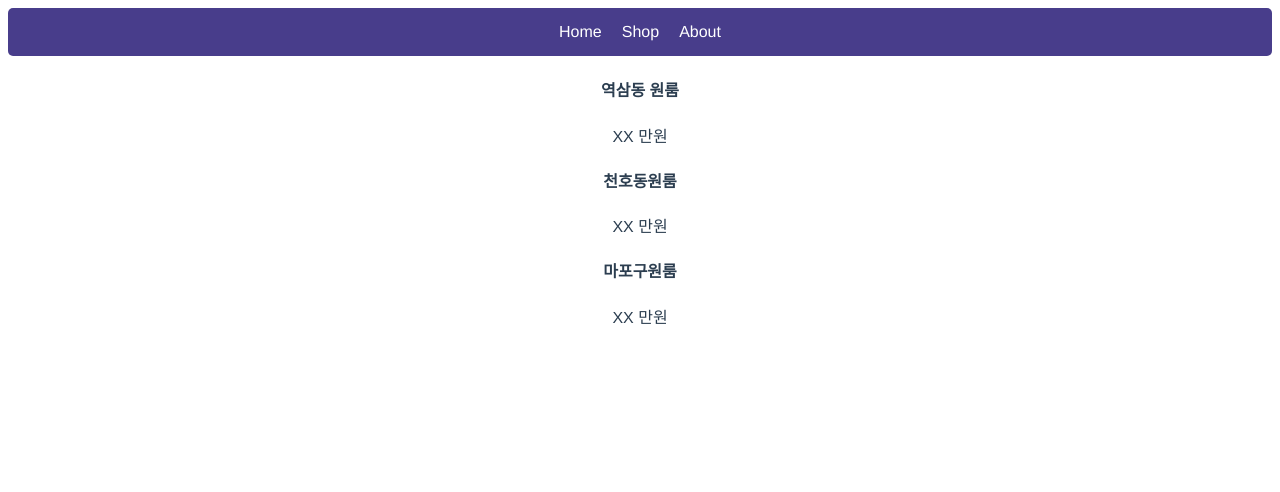
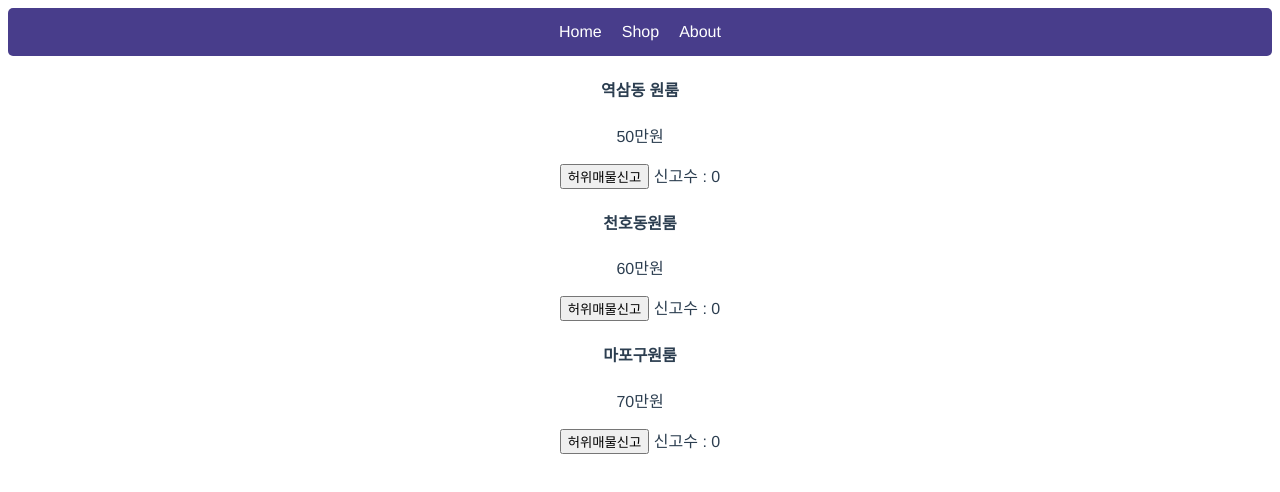
Before and after one commit to SejinPrk/vuejs, a Vue app in the folder my-vue-project/: page / in a window 1280 px wide. Shown: the top 492 px of the page. Built offline with nearby package versions, Linux system fonts and the light colour scheme.

Commit message:
event handler: report button

```diff
--- a/my-vue-project/src/App.vue
+++ b/my-vue-project/src/App.vue
@@ -4,23 +4,48 @@
     <div class="menu">
       <a v-for="a in menus" :key="a">{{ a }}</a>
     </div>
-    <div v-for="(products, i) in products" :key="i">
-      <h4>{{ products }}</h4>
+    <!-- <div v-for="(products, i) in products" :key="i">
+      <h4>{{ products[i] }}</h4>
       <p>XX 만원</p>
+    </div> -->
+    <div>
+      <h4>{{ products[0]}}</h4>
+      <p>50만원</p>
+      <button @click="increase(0)">허위매물신고</button> <span>신고수 : {{reportNo[0]}} </span>
+    </div>
+    <div>
+      <h4>{{ products[1]}}</h4>
+      <p>60만원</p>
+      <button @click="increase(1)">허위매물신고</button> <span>신고수 : {{reportNo[1]}}</span>
+    </div>
+    <div>
+      <h4>{{ products[2]}}</h4>
+      <p>70만원</p>
+      <button @click="increase(2)">허위매물신고</button> <span>신고수 : {{reportNo[2]}} </span>
     </div>
   </div>
 </template>
 
 <script>
 
+
 export default {
   name: 'App',
   data() {
     return {
+      reportNo : [0, 0, 0],
       menus : ['Home', 'Shop', 'About'],
       products: ['역삼동 원룸', '천호동원룸', '마포구원룸'],
     }
   },
+  methods : {
+    // 함수 만드는 공간
+    increase(index) {
+      this.reportNo[index] += 1;
+    },
+
+  },
+
   components: {
   }
 }
```
